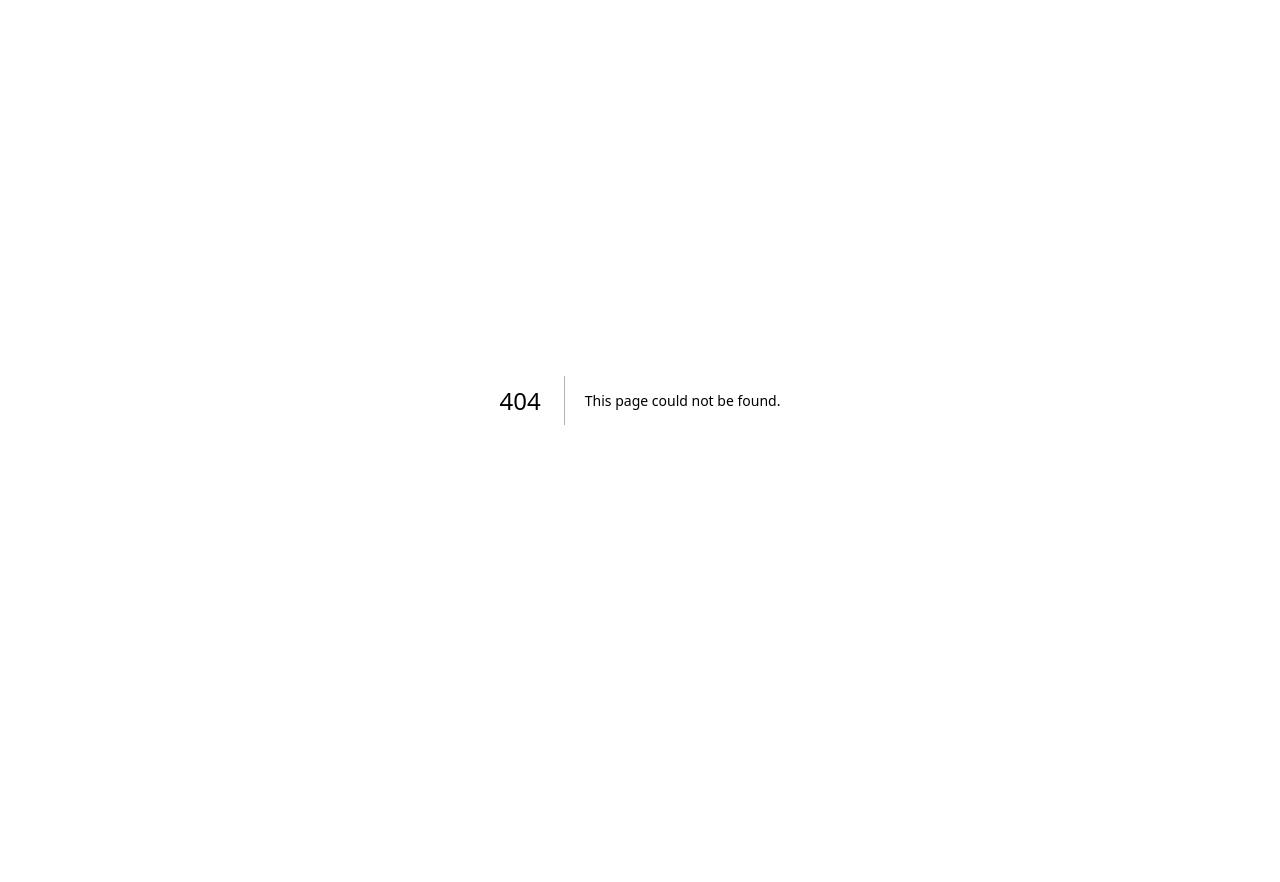
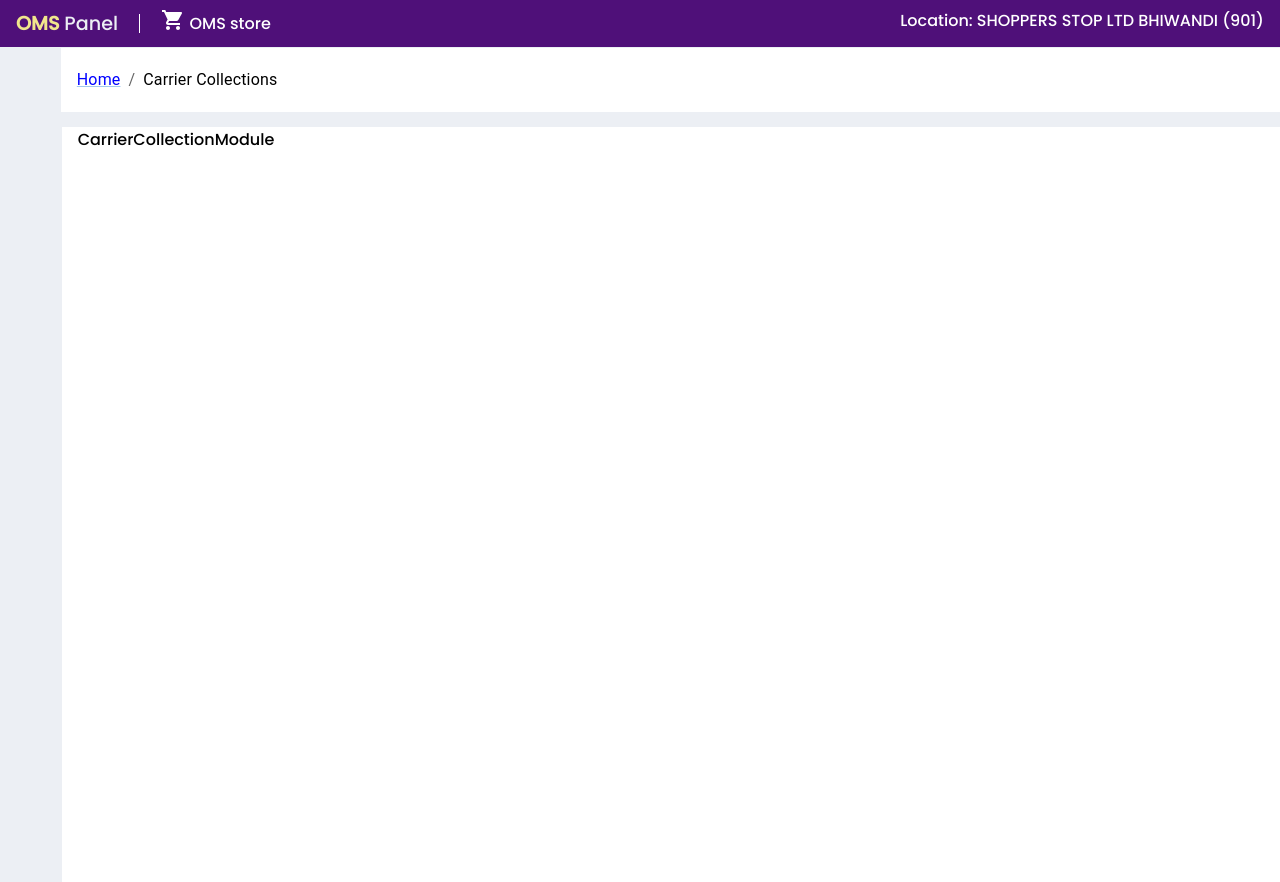
Before and after one commit to sshemantj/oms-panel, a Next.js app: page /carrier-collections in a window 1280 px wide. Before the commit this address had no page. Before the commit the page ends 800 px from the top, so only its background shows below. Built offline with nearby package versions, Linux system fonts and the light colour scheme.

Commit message:
compoenent created

```diff
--- a/src/component/atoms/breadcrumb/index.tsx
+++ b/src/component/atoms/breadcrumb/index.tsx
@@ -4,13 +4,14 @@ import BreadcrumbsMui from "@mui/material/Breadcrumbs";
 import Link from "@mui/material/Link";
 import { usePathname } from "next/navigation";
 import { useRouter } from "next/router";
-import { IListRoutes } from "@/constants/allRoutes";
+import { IAllRoutes, IListRoutes } from "@/constants/allRoutes";
 import styles from "./breadcrumb.module.scss";
 
 const LAST_PATHS = {
   [IListRoutes.AWAITING_PICK]: "Orders Awaiting Picks",
   [IListRoutes.WAVES_IN_PROGRESS]: "In Progress",
   [IListRoutes.CARRIER_BOOKING]: "Carrier Booking",
+  [IAllRoutes.CARRIER_COLLECTIONS]: "Carrier Collections",
 };
 
 const Breadcrumbs = () => {
--- /dev/null
+++ b/src/modules/CarrierCollectionModule/index.tsx
@@ -0,0 +1,8 @@
+import React from "react";
+import styles from "./carrierCollection.module.scss";
+
+const CarrierCollectionModule = () => {
+  return <div>CarrierCollectionModule</div>;
+};
+
+export default CarrierCollectionModule;
--- /dev/null
+++ b/src/pages/carrier-collections/index.tsx
@@ -0,0 +1,19 @@
+import { NextPage } from "next";
+import Head from "next/head";
+import MainLayout from "@/layout/MainLayout";
+import CarrierCollectionModule from "@/modules/CarrierCollectionModule";
+
+const CarrierCollection: NextPage = () => {
+  return (
+    <>
+      <Head>
+        <title>OMS Panel</title>
+      </Head>
+      <MainLayout>
+        <CarrierCollectionModule />
+      </MainLayout>
+    </>
+  );
+};
+
+export default CarrierCollection;
```
Also changed, not shown: src/modules/CarrierCollectionModule/carrierCollection.module.scss (added).
